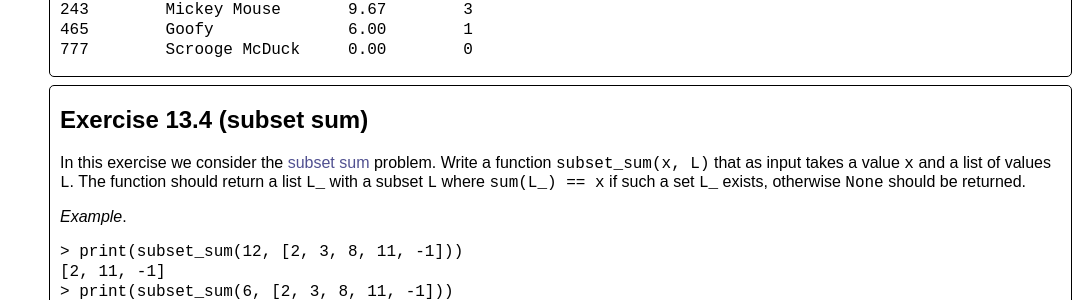
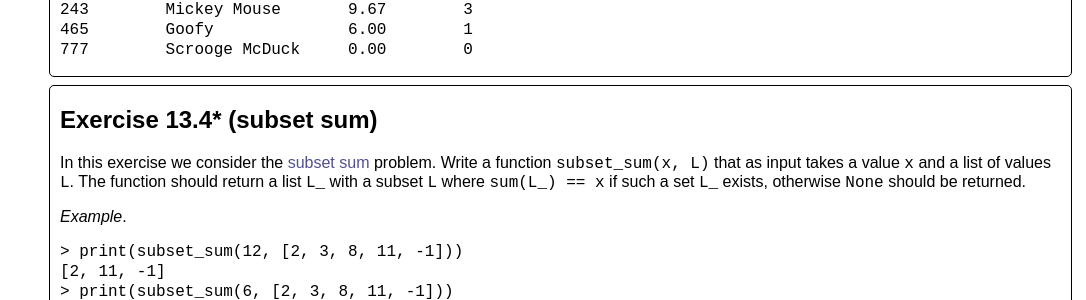
Before and after one commit to gsbrodal/gsbrodal.github.io, a Jekyll site: the page built from ipsa/exercises.html, in a window 1280 px wide and 900 px high, scrolled down 25717 px. Shown: the part 154-454 px from the top of the window, without its empty margins (194-1280 px from the left). Built offline with Jekyll 4.4.1, drawn with Linux system fonts in a browser that asks for light colours.

```diff
--- a/ipsa/exercises.html
+++ b/ipsa/exercises.html
@@ -1125,7 +1125,7 @@ Sum = 5
 <span class="mf">777</span><span class="p">;</span><span class="n">Scrooge</span><span class="w"> </span><span class="n">McDuck</span><span class="p">;</span><span class="n">Money</span><span class="w"> </span><span class="n">Street</span><span class="w"> </span><span class="mf">1</span><span class="p">,</span><span class="w"> </span><span class="n">Duckburg</span>
 </code></pre></div>
 
-<p>The second file contains the list of exam results, consisting of a line per grade given, consisting of a triple, with values separated by <code>;</code>: student id, course name, and grade.</p>
+<p>The second file contains the list of exam results, consisting of a line per grade given, consisting of a triple, with values separated by <code>;</code> : student id, course name, and grade.</p>
 <div class="codehilite"><pre><span></span><code><span class="mf">107</span><span class="p">;</span><span class="n">Programming</span><span class="p">;</span><span class="mf">10</span>
 <span class="mf">107</span><span class="p">;</span><span class="n">Mathematics</span><span class="p">;</span><span class="mf">8</span>
 <span class="mf">107</span><span class="p">;</span><span class="n">Computability</span><span class="p">;</span><span class="mf">7</span>
@@ -1145,7 +1145,7 @@ Sum = 5
 </code></pre></div>
 </div>
 <div class="exercise">
-<h2>Exercise 13.4 (subset sum)</h2>
+<h2>Exercise 13.4* (subset sum)</h2>
 <p>In this exercise we consider the <a target="_blank" href="https://en.wikipedia.org/wiki/Subset_sum_problem">subset sum</a> problem.  Write a function <code>subset_sum(x, L)</code> that as input takes a value <code>x</code> and a list of values <code>L</code>.  The function should return a list <code>L_</code> with a subset <code>L</code> where <code>sum(L_) == x</code> if such a set <code>L_</code> exists, otherwise <code>None</code> should be returned.</p>
 <p><em>Example</em>.</p>
 <div class="codehilite"><pre><span></span><code>&gt; print(subset_sum(12, [2, 3, 8, 11, -1]))
```
Also changed, not shown: 2 other files.
